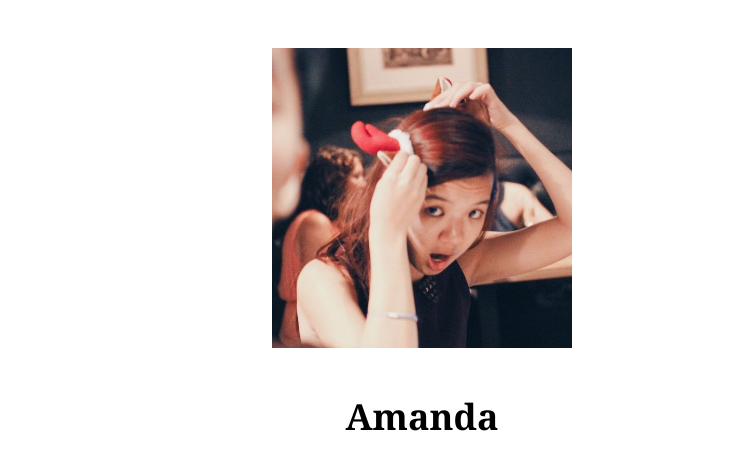
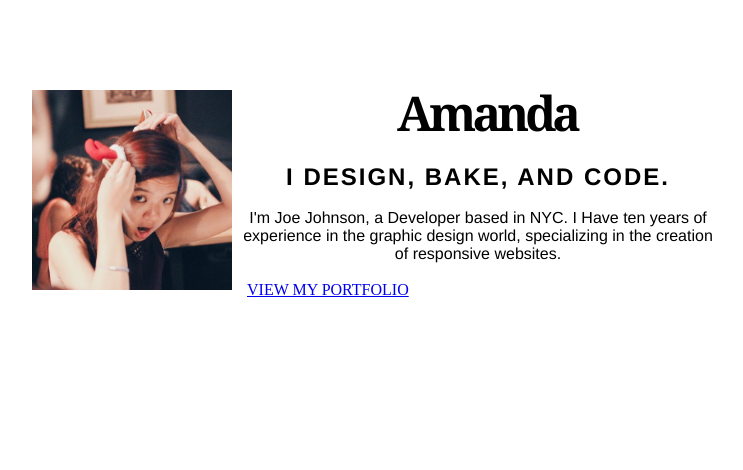
Before and after one commit to rockysecrets/FEWD_Week1, a plain HTML site: page assignment/index.html in a window 1280 px wide. Shown: the whole page, without its empty margins (218-961 px from the left). Drawn offline with Linux system fonts and the light colour scheme.

Commit message:
Created layout and styles for Main Page

```diff
--- a/assignment/index.html
+++ b/assignment/index.html
@@ -2,11 +2,19 @@
 <html>
 
 <head>
-  <title>Amanda  |  Digital Designer</title>
+  <title>Amanda | Digital Designer</title>
   <link rel="stylesheet" type="text/css" href="resume.css">
 
 </head>
 
 <body>
-  <div class="img"><img src="profile-pic.jpg"></div>
-  <header>Amanda</header>
+    <img src="profile-pic.jpg">
+  <div class="about"><header>Amanda</header>
+
+  <h2>I DESIGN, BAKE, AND CODE.</H2>
+
+  <p>I'm Joe Johnson, a Developer based in NYC. I Have ten years of experience in the graphic design world, specializing in the creation of responsive websites.
+  </p>
+</div>
+
+    <a href="portfolio.html">VIEW MY PORTFOLIO</a>
--- a/assignment/resume.css
+++ b/assignment/resume.css
@@ -1,19 +1,60 @@
 header{
   font-family: Georgia, serif;
-  font-size: 36px;
+  font-size: 48px;
   font-color: #333333;
   font-weight: bold;
   margin: auto;
   text-align: center;
+  letter-spacing: -4px;
+  margin-top: 80px;
+}
+
+body{
+  width:800px;
+    margin: auto;
+}
+
+.about{
+  width:700px;
+  margin:10px;
+  margin-top: 30px;
 }
 
 img{
-  width: 300px;
+  width: 200px;
 padding: 10px;
-  margin-top: 30px;
-  margin-bottom: 30px;
+  margin-top:100px
+  margin-right:30px;
+  float:left;
 }
 
 .img{
   text-align: center;
 }
+
+h2{
+  font-family: Helvetica, sans-serif;
+  font-size: 24px;
+  font-color: #333333;
+  font-weight: bold;
+  margin: 18px;
+  text-align: center;
+  letter-spacing: 2px;
+}
+
+p{
+  font-family: Helvetica, sans-serif;
+  font-size: 16px;
+  font-color: #333333;
+  margin: 18px;
+  text-align: center;
+}
+
+
+a{
+padding:5px;
+border-style: solid;
+border: 3px;
+border-color: #000000
+font-weight: bold;
+}
```
